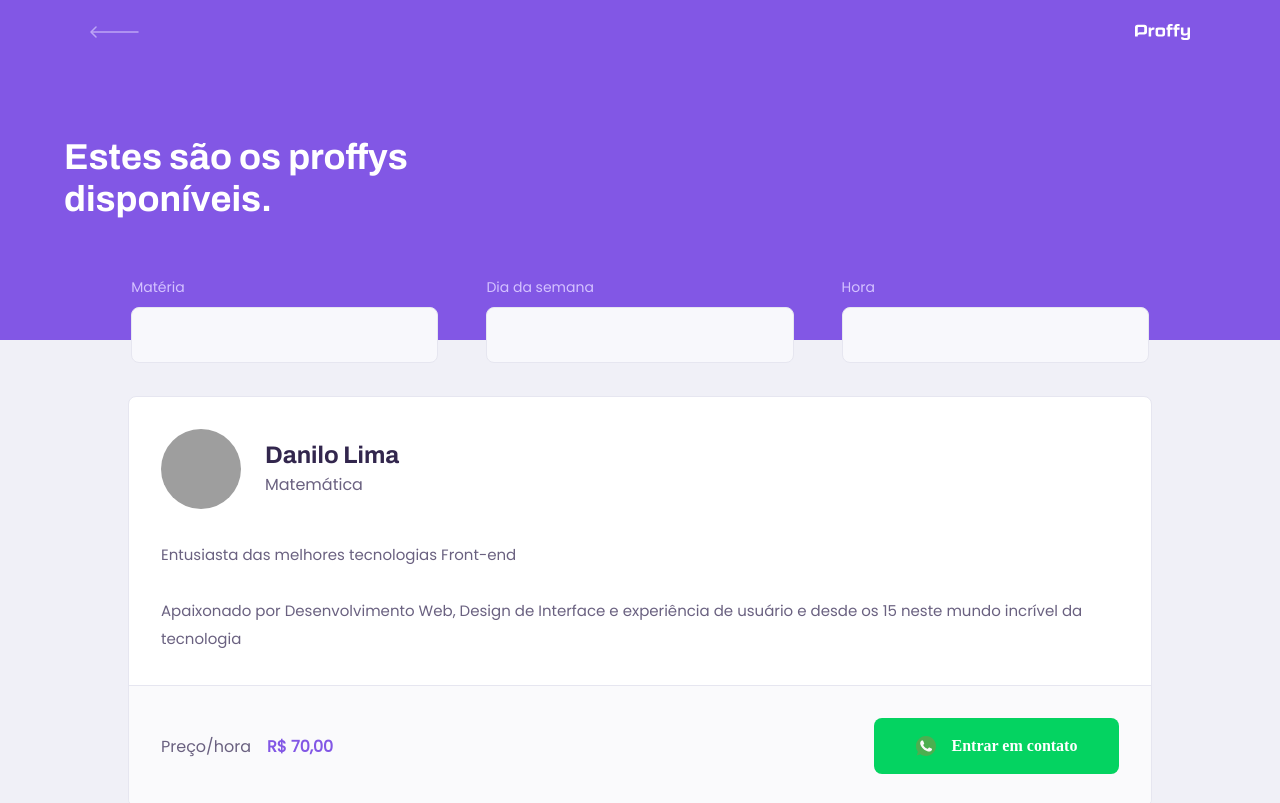
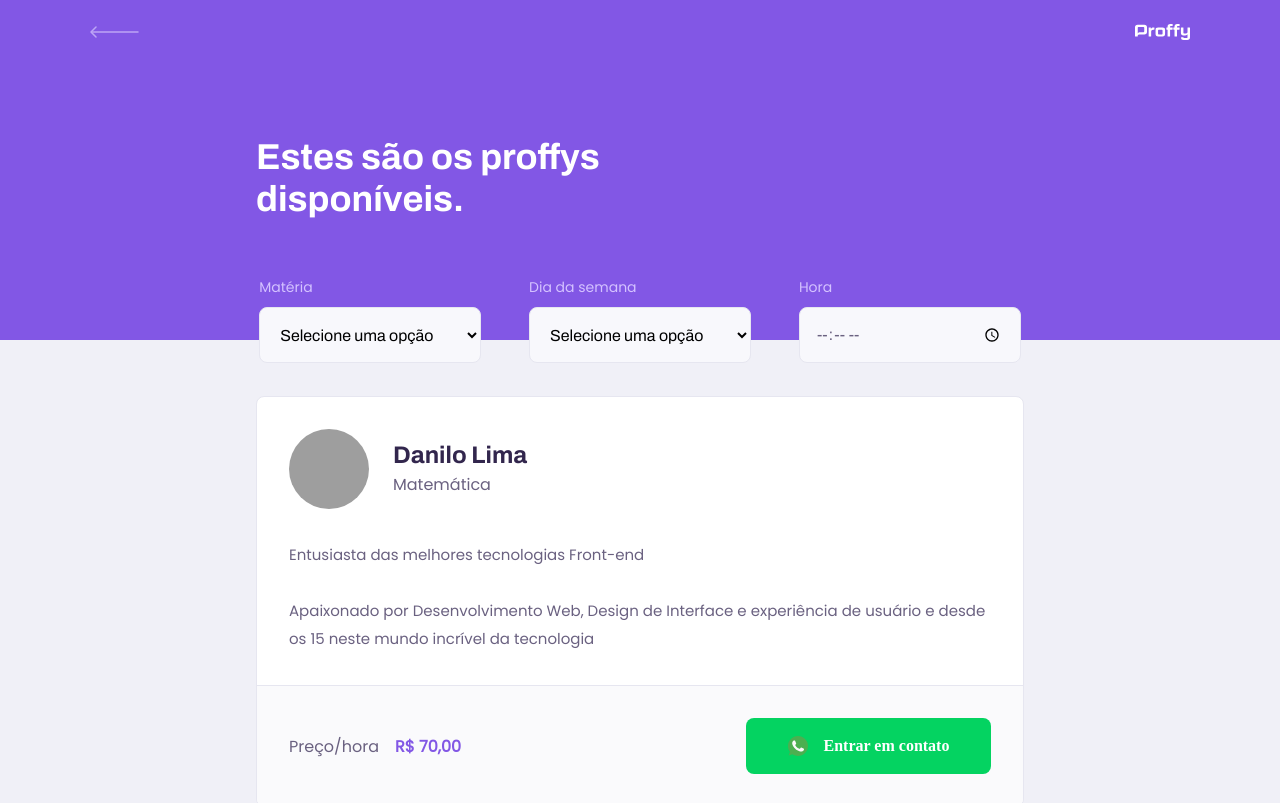
Before and after one commit to DaniloLima122/Proffy, a React (Create React App) app in the folder web/: page /study in a window 1280 px wide. Shown: the top 803 px of the page. Built offline with nearby package versions, Linux system fonts and the light colour scheme; grey boxes are pictures that could not be loaded.

Commit message:
Pagina de listagem dos professores

```diff
--- a/web/src/pages/TeacherList/index.tsx
+++ b/web/src/pages/TeacherList/index.tsx
@@ -1,13 +1,12 @@
-import React from 'react'
-import { Link } from 'react-router-dom';
-
-import backIcon from "../../assets/images/icons/back.svg";
-import logoImg from "../../assets/images/logo.svg";
+import React from 'react';
 
 import PageHeader from '../../components/PageHeader';
 
 import TeacherItem from "../../components/TeacherItem";
 
+import Input from '../../components/Input';
+
+import Select from '../../components/Select';
 
 import "./styles.css";
 
@@ -17,20 +16,40 @@
 
             <PageHeader title="Estes são os proffys disponíveis.">
                 <form id="search-teachers">
-                    <div className="input-block">
-                        <label htmlFor="subject">Matéria</label>
-                        <input type="text" id="subject" />
-                    </div>
 
-                    <div className="input-block">
-                        <label htmlFor="week_day">Dia da semana</label>
-                        <input type="text" id="week_day" />
-                    </div>
+                <Select
+                        name="subject"
+                        label="Matéria"
+                        options={[
+                            {value: "Artes",label: "Artes"},
+                            {value: "Biologia",label: "Biologia"},
+                            {value: "Matemática",label: "Matemática"},
+                            {value: "Física",label: "Física"},
+                            {value: "Geografia",label: "Geografia"},
+                            {value: "História",label: "História"},
+                            {value: "Química",label: "Química"},
+                            {value: "Educação Física",label: "Educação Física"},
+                            {value: "inglês",label: "inglês"},
+                            {value: "Português",label: "Português"}
 
-                    <div className="input-block">
-                        <label htmlFor="time">Hora</label>
-                        <input type="text" id="time" />
-                    </div>
+                        ]}
+                    />
+
+                <Select
+                        name="week_day"
+                        label="Dia da semana"
+                        options={[
+                            {value: "0",label: "Domingo"},
+                            {value: "1",label: "Segunda-feira"},
+                            {value: "2",label: "Terça-feira"},
+                            {value: "3",label: "Quarta-feira"},
+                            {value: "4",label: "Quinta-feira"},
+                            {value: "5",label: "Sexta-feira"},
+                            {value: "6",label: "Sábado"},
+
+                        ]}
+                    />
+                    <Input type="time" name="time" label="Hora"/>
                 </form>
             </PageHeader>
             <main>
--- a/web/src/pages/TeacherList/styles.css
+++ b/web/src/pages/TeacherList/styles.css
@@ -39,10 +39,9 @@
 
 .page-header .header-content{
 
-    width:90%;
-    max-width: 0 auto;
+    max-width:100%;
     position: relative;
-    margin: 3.2rem auto;
+    /* margin: 3.2rem 3rem 3.2rem; */
 
 }
 
@@ -56,6 +55,7 @@
 
 #search-teachers{
 
+    margin-top: -2rem;
     margin-bottom: 3.2rem;
     width: 95%;
 
@@ -66,48 +66,7 @@
     color: var(--color-text-in-primary);
 }
 
-#search-teachers .input-block{
 
-    position:relative;
-    padding: 0 1.6rem;
-
-}
-
-#search-teachers .input-block + .input-block{
-
-    margin-top: 1.4rem;
-}
-
-#search-teachers .input-block label{
-
-    font-size: 1.4rem;
-}
-
-
-#search-teachers .input-block input{
-
-    width: 100%;
-    height: 5.6rem;
-    margin-top: 0.8rem;
-    border-radius: 0.8rem;
-    background: var(--color-input-background);
-    border:1px solid var(--color-line-in-white);
-    outline: 0;
-    padding: 0 1.6rem;
-    font: 1.6rem Archivo;
-}
-
-#search-teachers .input-block:focus-within::after {
-
-    width: calc(100% - 3.2rem);
-    height: 2px;
-    content:"";
-    background: var(--color-primary-light);
-    position: absolute;
-    left: 1.6rem;
-    right: 1.6rem;
-    bottom:0;
-}
 
 #page-teacher-list main{
     margin: 3.2rem auto;
@@ -127,8 +86,8 @@
         grid-template-columns: repeat(3,1fr);
         column-gap: 16px;
         position: absolute;
-        bottom: -55px;
-        max-width: 82%;
+        bottom: -80px;
+        max-width: 62%;
     }
 
 
@@ -139,7 +98,7 @@
 
     #page-teacher-list main{
         padding:3.2rem 0;
-        max-width: 80%;
+        max-width: 60%;
         margin: 0 auto;
     }
 
```
